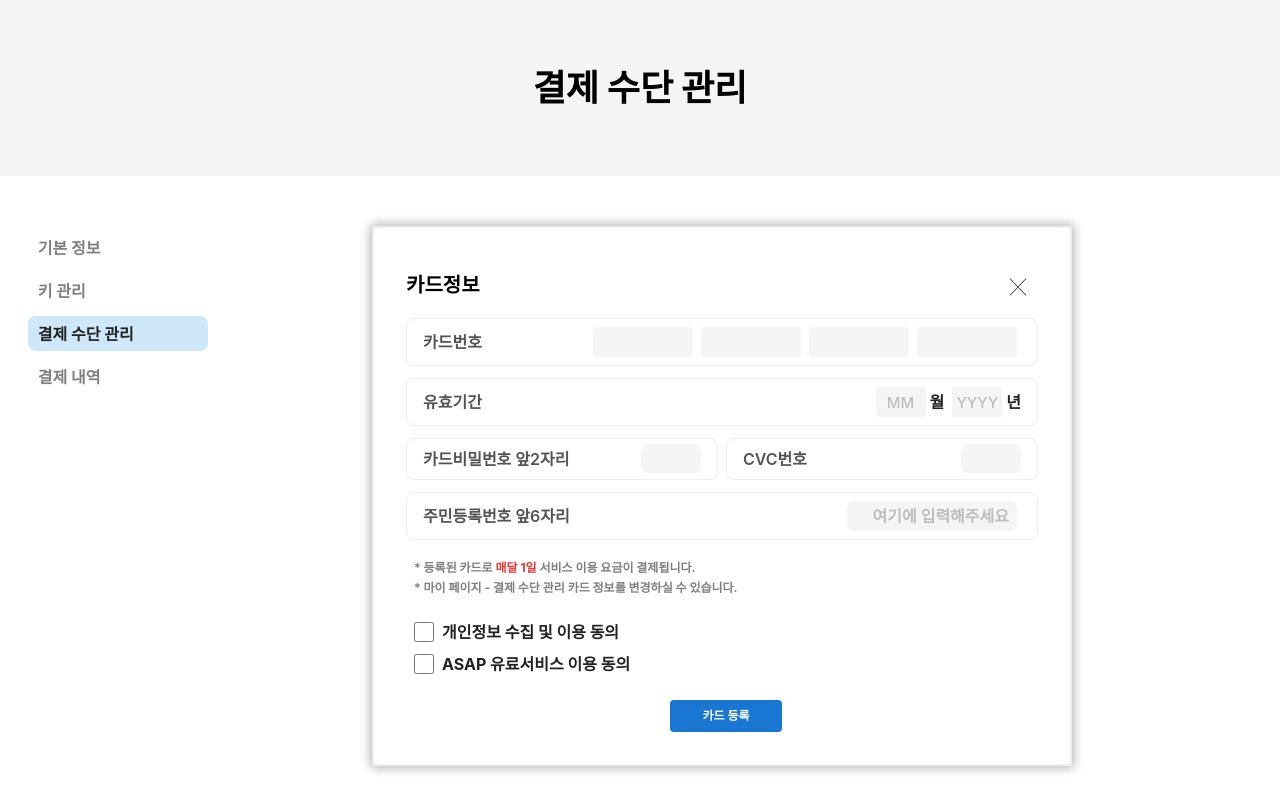
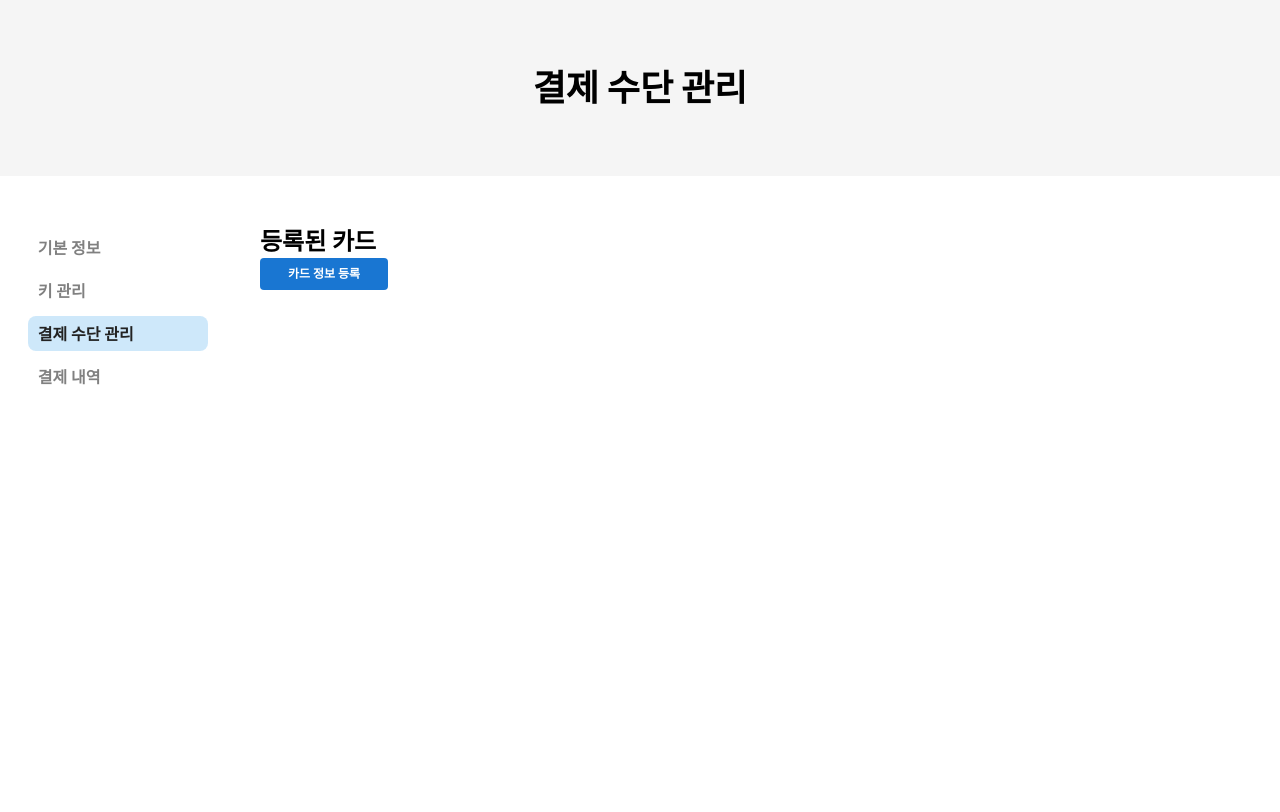
Before and after one commit to ji-eun-moon/ASAP, a React (Create React App) app in the folder Frontend/asap/: page /mypage/credit in a window 1280 px wide. Shown: the top 812 px of the page. Built offline with nearby package versions, Linux system fonts and the light colour scheme; sample sign-in values are in the browser's storage; what tw-elements would draw is missing.

Commit message:
[FE] FEAT : 카드 modal 등록

```diff
--- a/Frontend/asap/src/components/mypage/CreditCardRegistration.tsx
+++ b/Frontend/asap/src/components/mypage/CreditCardRegistration.tsx
@@ -2,9 +2,14 @@ import React, { useState } from 'react';
 import './CreditCardRegistration.scss';
 import { ReactComponent as Cross } from 'assets/icons/Cross2.svg';
 
-function CreditCardRegistration() {
+type CreditCardRegistrationProps = {
+  closeModal: () => void;
+};
+
+function CreditCardRegistration({ closeModal }: CreditCardRegistrationProps) {
   const [checkboxCount, setCheckboxCount] = useState(0);
 
+  // 이용약관 동의 됐을때
   const handleCheckboxClick = () => {
     setCheckboxCount((prevCount) => prevCount + 1);
   };
@@ -24,34 +29,42 @@ function CreditCardRegistration() {
         <div className="flex justify-between cross items-center">
           <p className="text-xl font-bold">카드정보</p>
           {/* 닫기버튼 */}
-          <div className="mt-1 cursor-pointer">
+          <div
+            className="mt-1 cursor-pointer"
+            aria-hidden="true"
+            onClick={closeModal}
+          >
             <Cross />
           </div>
         </div>
         {/* 카드번호 */}
-        <div className="mt-2 flex justify-between items-center border rounded-lg py-2 px-4 credit-input-box">
+        <div className="mt-6 flex justify-between items-center border rounded-lg py-2 px-4 credit-input-box">
           <div>카드번호</div>
           <div className="flex ">
             <input
               type="text"
               className="credit-input credit-input-number rounded text-center mx-1"
+              maxLength={4}
             />
             <input
               type="text"
               className="credit-input credit-input-number rounded text-center mx-1"
+              maxLength={4}
             />
             <input
               type="password"
               className="credit-input credit-input-number rounded text-center mx-1"
+              maxLength={4}
             />
             <input
               type="password"
               className="credit-input credit-input-number rounded text-center mx-1"
+              maxLength={4}
             />
           </div>
         </div>
         {/* 유효기간 */}
-        <div className="mt-3 flex justify-between items-center border rounded-lg py-2 px-4 credit-input-box">
+        <div className="mt-4 flex justify-between items-center border rounded-lg py-2 px-4 credit-input-box">
           <div>유효기간</div>
           <div className="flex justify-end items-center input-date">
             <div className="mr-2">
@@ -59,6 +72,7 @@ function CreditCardRegistration() {
                 type="text"
                 placeholder="MM"
                 className="date-input-1 mr-1 rounded"
+                maxLength={2}
               />
               월
             </div>
@@ -67,24 +81,33 @@ function CreditCardRegistration() {
                 type="text"
                 placeholder="YYYY"
                 className="date-input-2 mr-1"
+                maxLength={4}
               />
               년
             </div>
           </div>
         </div>
         {/* 카드비밀번호 */}
-        <div className="mt-3 flex justify-between">
+        <div className="mt-4 flex justify-between">
           <div className="flex justify-between credit-input-box credit-input-half items-center border rounded-lg py-5 px-4">
             <div>카드비밀번호 앞2자리</div>
-            <input type="password" className="pw-input rounded-lg" />
+            <input
+              type="password"
+              className="pw-input rounded-lg"
+              maxLength={2}
+            />
           </div>
           <div className="flex justify-between credit-input-box credit-input-half items-center border rounded-lg py-5 px-4">
             <div>CVC번호</div>
-            <input type="password" className="pw-input rounded-lg" />
+            <input
+              type="password"
+              className="pw-input rounded-lg"
+              maxLength={3}
+            />
           </div>
         </div>
         {/* 주민등록번호 */}
-        <div className="mt-3 flex justify-between items-center border rounded-lg py-2 px-4 credit-input-box">
+        <div className="mt-4 flex justify-between items-center border rounded-lg py-2 px-4 credit-input-box">
           <div>주민등록번호 앞6자리</div>
           <div className="flex justify-end items-center input-date">
             <div className="mr-2" />
@@ -93,6 +116,7 @@ function CreditCardRegistration() {
                 type="text"
                 placeholder="여기에 입력해주세요"
                 className="idnumber-input mr-1 rounded-lg pr-2"
+                maxLength={6}
               />
             </div>
           </div>
--- a/Frontend/asap/src/components/nav/PublicNav.tsx
+++ b/Frontend/asap/src/components/nav/PublicNav.tsx
@@ -25,7 +25,7 @@ function PublicNav() {
     <div>
       <div className="bg-gray-50 flex h-full items-center relative">
         <Link to="/">
-          <img src={logoImage} alt="asap logo" className="h-20 w-50 ms-2" />
+          <img src={logoImage} alt="asap logo" className="h-20 w-50" />
         </Link>
 
         <div className="flex justify-center gap-20 w-full absolute">
--- a/Frontend/asap/src/components/nav/SupplierNav.tsx
+++ b/Frontend/asap/src/components/nav/SupplierNav.tsx
@@ -22,7 +22,7 @@ function SupplierNav() {
   const { isLoggedIn } = useAuthStore((state) => state);
 
   return (
-    <div className="h-20 bg-gray-50 flex h-full items-center relative">
+    <div className="bg-gray-50 flex h-full items-center relative">
       <Link to="/">
         <img src={logoImage} alt="asap logo" className="h-20 w-50 ms-2" />
       </Link>
--- a/Frontend/asap/src/pages/mypage/AccountCredit.tsx
+++ b/Frontend/asap/src/pages/mypage/AccountCredit.tsx
@@ -1,10 +1,14 @@
-import React from 'react';
+import React, { useState } from 'react';
 import SideBar from 'components/nav/SideBar';
 import Header from 'components/common/Header';
 import menus from 'router/data/mypage-menus';
 import CreditCardRegistration from 'components/mypage/CreditCardRegistration';
 
 function AccountPay() {
+  const [isModal, setIsModal] = useState<boolean>(false);
+  const handleButtonClick = () => {
+    setIsModal(!isModal);
+  };
   return (
     <div>
       <Header title="결제 수단 관리" />
@@ -15,10 +19,26 @@ function AccountPay() {
         </div>
         {/* 오른쪽부분 */}
         <div className="col-span-10">
-          {/* <p className="text-2xl font-bold">등록된 카드</p> */}
+          {isModal ? (
+            <p className="text-2xl font-bold">카드 등록하기</p>
+          ) : (
+            <p className="text-2xl font-bold">등록된 카드</p>
+          )}
+
+          <div
+            aria-hidden="true"
+            className="rounded bg-blue-700 text-white py-2 px-5 text-xs w-32 text-center font-bold cursor-pointer"
+            onClick={handleButtonClick}
+          >
+            카드 정보 등록
+          </div>
           {/* <p className="text-2xl font-bold">결제 내역</p> */}
           {/* 모달창 */}
-          <CreditCardRegistration />
+          {isModal ? (
+            <CreditCardRegistration closeModal={() => setIsModal(false)} />
+          ) : (
+            ''
+          )}
         </div>
       </div>
     </div>
```
Also changed, not shown: Frontend/asap/src/assets/images/logo2.png.
